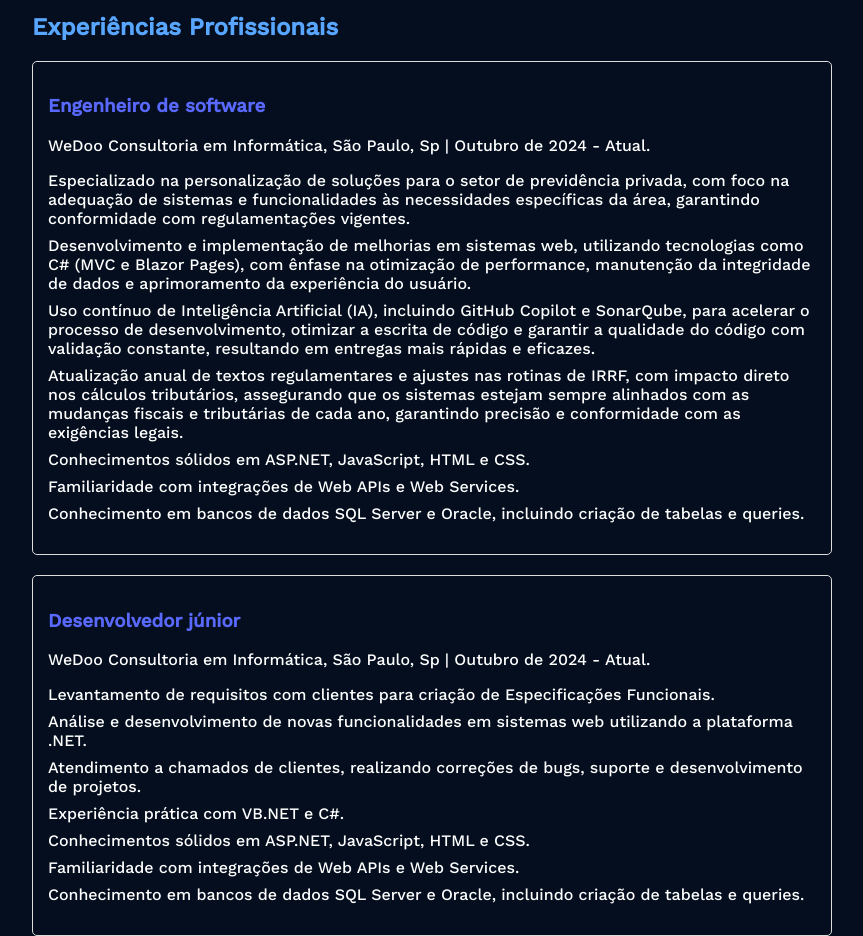
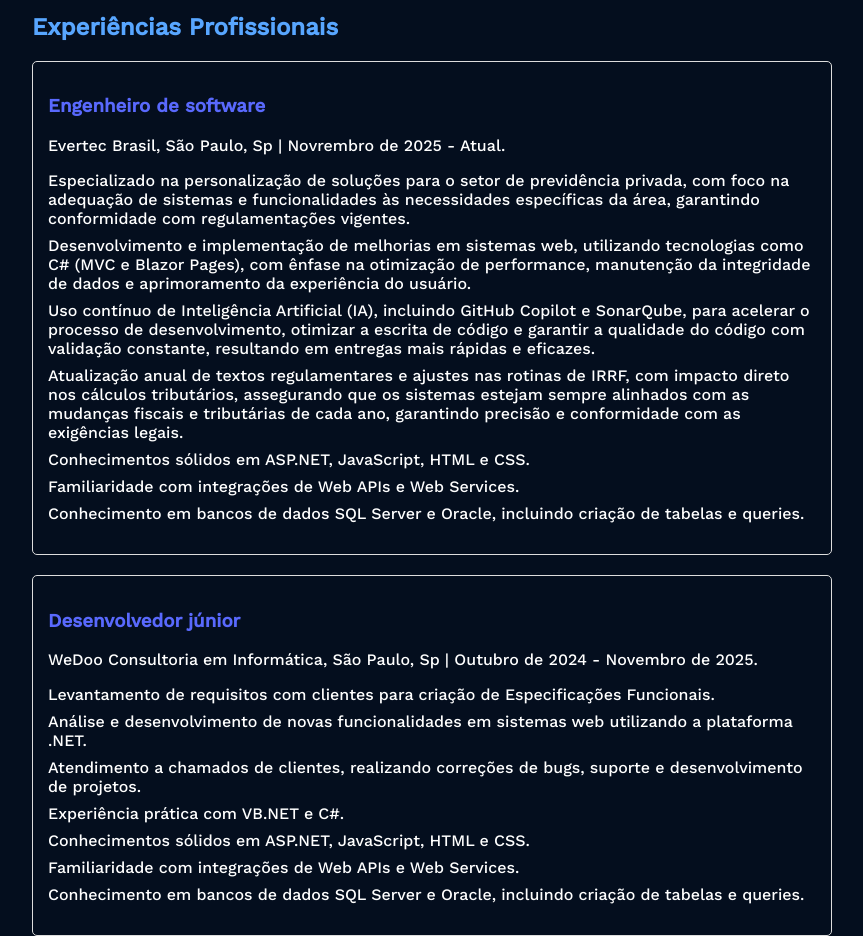
Before and after one commit to Lucasgabrielferreira/Portfolio-React, a React (Create React App) app: page / in a window 1280 px wide. Shown: the part 1380-2316 px from the top of the page, without its empty margins (208-1071 px from the left). Built offline with nearby package versions, Linux system fonts and the light colour scheme; some icons are missing.

Commit message:
Atualização de Trabalho

```diff
--- a/package.json
+++ b/package.json
@@ -40,6 +40,7 @@
   },
   "devDependencies": {
     "@babel/plugin-proposal-private-property-in-object": "^7.21.11",
-    "@babel/plugin-transform-private-property-in-object": "^7.25.9"
+    "@babel/plugin-transform-private-property-in-object": "^7.25.9",
+    "gh-pages": "^6.3.0"
   }
 }
--- a/src/Components/Body/experiencias/experiencias.js
+++ b/src/Components/Body/experiencias/experiencias.js
@@ -8,7 +8,7 @@
 
       <div className="experiencia">
         <h3>Engenheiro de software</h3>
-        <p>WeDoo Consultoria em Informática, São Paulo, Sp | Outubro de 2024 - Atual.</p>
+        <p>Evertec Brasil, São Paulo, Sp | Novrembro de 2025 - Atual.</p>
         <ul>
           <li>Especializado na personalização de soluções para o setor de previdência privada, com foco na adequação de sistemas e funcionalidades às necessidades específicas da área, garantindo conformidade com regulamentações vigentes.</li>
           <li>Desenvolvimento e implementação de melhorias em sistemas web, utilizando tecnologias como C# (MVC e Blazor Pages), com ênfase na otimização de performance, manutenção da integridade de dados e aprimoramento da experiência do usuário.</li>
@@ -23,7 +23,7 @@
 
       <div className="experiencia">
         <h3>Desenvolvedor júnior</h3>
-        <p>WeDoo Consultoria em Informática, São Paulo, Sp | Outubro de 2024 - Atual.</p>
+        <p>WeDoo Consultoria em Informática, São Paulo, Sp | Outubro de 2024 - Novembro de 2025.</p>
         <ul>
           <li>Levantamento de requisitos com clientes para criação de Especificações Funcionais.</li>
           <li>Análise e desenvolvimento de novas funcionalidades em sistemas web utilizando a plataforma .NET.</li>
```
Also changed, not shown: 1 other file (tests, documents, lock files or other folders).
